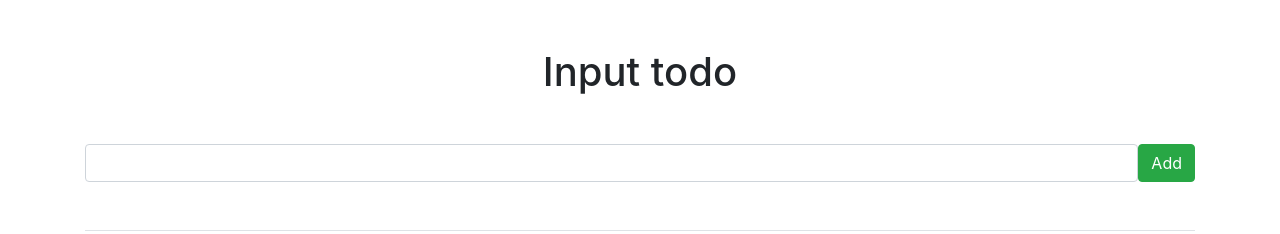
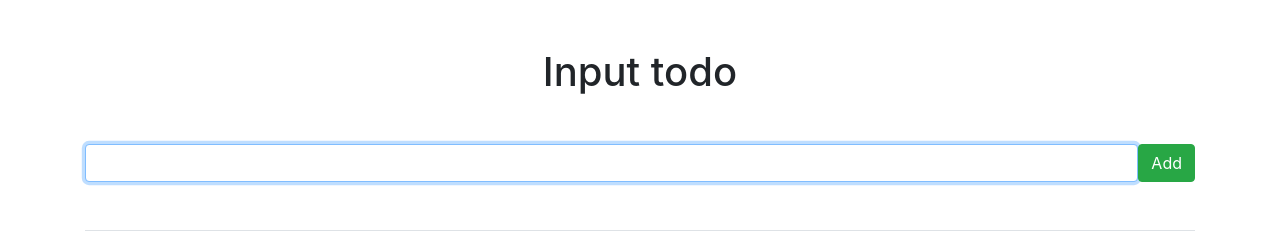
Before and after one commit to Nishant-Pall/PERN-Todo, a React (Create React App) app in the folder client/: page / in a window 1280 px wide. Shown: the top 234 px of the page. Built offline with nearby package versions, Linux system fonts and the light colour scheme; no server answers.

Commit message:
Set ref for focus

```diff
--- a/client/src/components/InputTodo.tsx
+++ b/client/src/components/InputTodo.tsx
@@ -1,7 +1,8 @@
-import React, { Fragment, useState } from "react";
+import React, { Fragment, useState, useRef, useEffect } from "react";
 
 const InputTodo = () => {
     const [description, setDescription] = useState("");
+    const inputRef = useRef<any>();
 
     const onSubmitForm = async (e: React.FormEvent<HTMLFormElement>) => {
         e.preventDefault();
@@ -19,12 +20,16 @@ const InputTodo = () => {
             console.error(err.message);
         }
     };
+    useEffect(() => {
+        inputRef.current.focus();
+    }, []);
 
     return (
         <Fragment>
             <h1 className="text-center mt-5">Input todo</h1>
             <form className="d-flex mt-5" onSubmit={onSubmitForm}>
                 <input
+                    ref={inputRef}
                     type="text"
                     className="form-control"
                     value={description}
```
